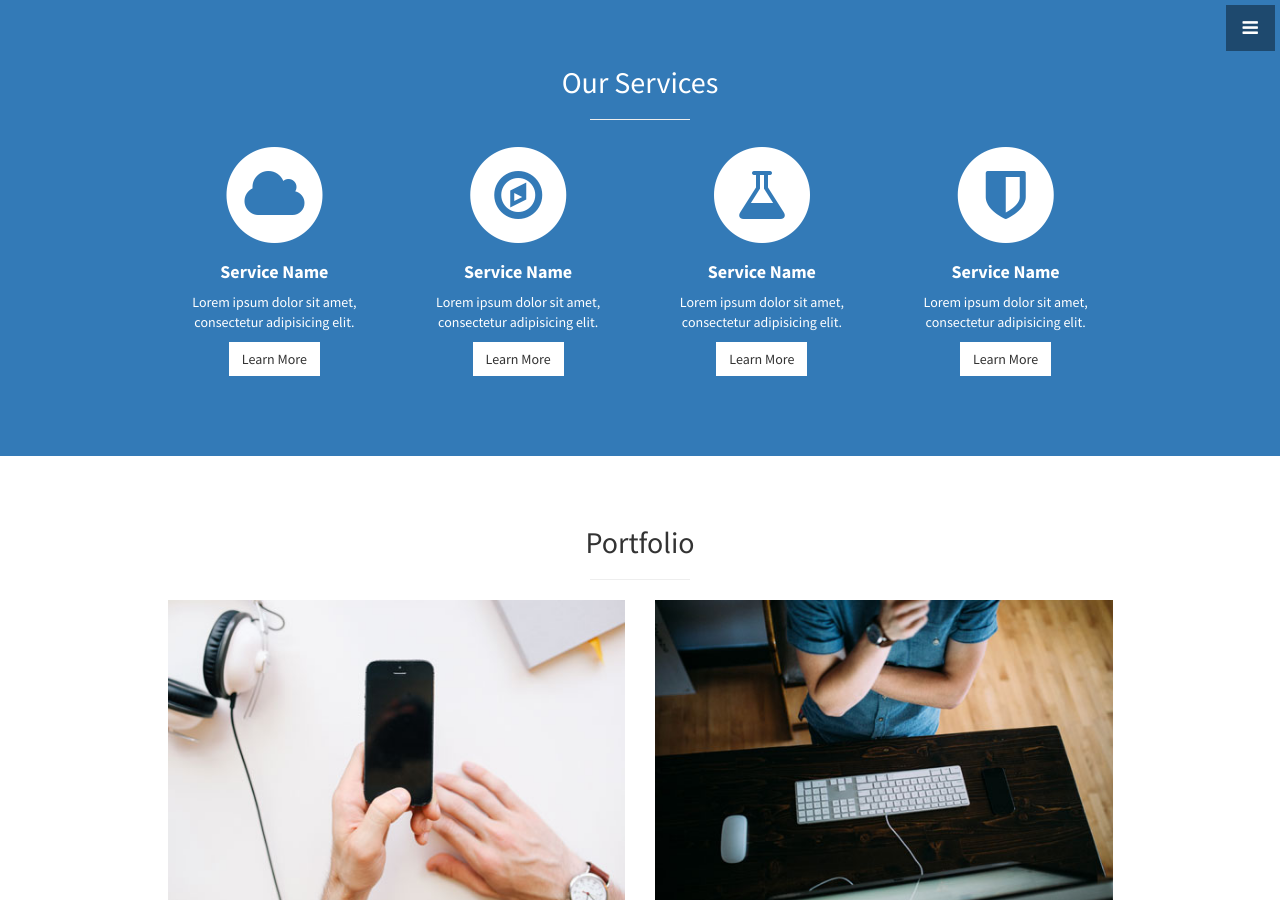
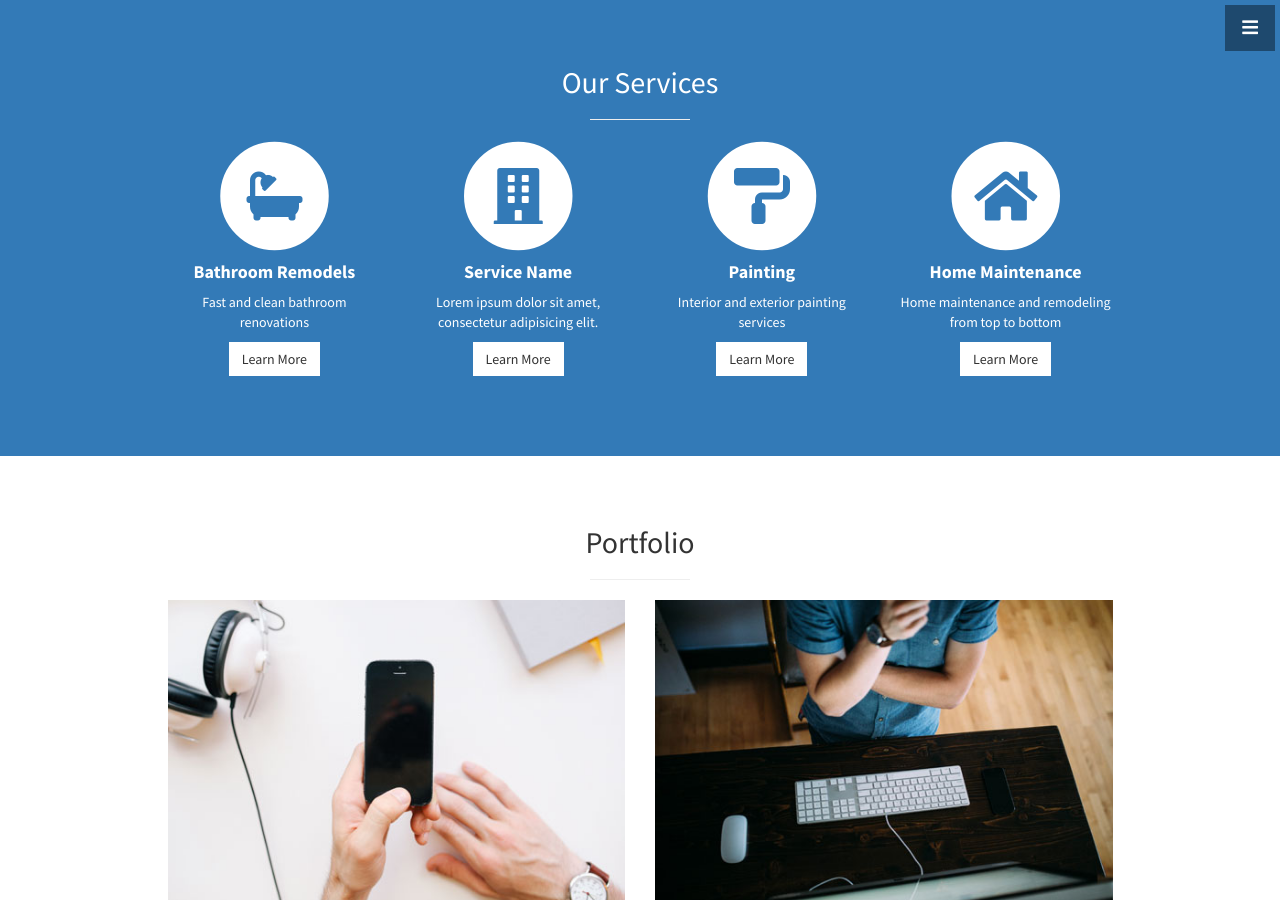
Before and after one commit to bfieldsconstruction/bfieldsconstruction.github.io, a Jekyll site: the page built from index.html, in a window 1280 px wide and 900 px high, scrolled down 924 px. Built offline with Jekyll 4.4.1, drawn with Linux system fonts in a browser that asks for light colours; nearby versions of some CDN libraries.

Commit message:
adding fontawesome 4.7 and changing service icons

```diff
--- a/_includes/head.html
+++ b/_includes/head.html
@@ -17,7 +17,7 @@
   <!-- Custom Fonts -->
   <link href="font-awesome/css/font-awesome.min.css" rel="stylesheet" type="text/css">
   <link href="https://fonts.googleapis.com/css?family=Source+Sans+Pro:300,400,700,300italic,400italic,700italic" rel="stylesheet" type="text/css">
-
+  <link rel="stylesheet" href="https://use.fontawesome.com/releases/v5.5.0/css/all.css" integrity="sha384-B4dIYHKNBt8Bc12p+WXckhzcICo0wtJAoU8YZTY5qE0Id1GSseTk6S+L3BlXeVIU" crossorigin="anonymous">
   <!-- HTML5 Shim and Respond.js IE8 support of HTML5 elements and media queries -->
   <!-- WARNING: Respond.js doesn't work if you view the page via file:// -->
   <!--[if lt IE 9]>
--- a/_includes/services.html
+++ b/_includes/services.html
@@ -10,7 +10,20 @@
             <div class="service-item">
               <span class="fa-stack fa-4x">
               <i class="fa fa-circle fa-stack-2x"></i>
-              <i class="fa fa-cloud fa-stack-1x text-primary"></i>
+              <i class="fas fa-bath fa-stack-1x text-primary"></i>
+            </span>
+              <h4>
+                <strong>Bathroom Remodels</strong>
+              </h4>
+              <p>Fast and clean bathroom renovations</p>
+              <a href="#" class="btn btn-light">Learn More</a>
+            </div>
+          </div>
+          <div class="col-md-3 col-sm-6">
+            <div class="service-item">
+              <span class="fa-stack fa-4x">
+              <i class="fa fa-circle fa-stack-2x"></i>
+              <i class="fa fa-building fa-stack-1x text-primary"></i>
             </span>
               <h4>
                 <strong>Service Name</strong>
@@ -23,12 +36,12 @@
             <div class="service-item">
               <span class="fa-stack fa-4x">
               <i class="fa fa-circle fa-stack-2x"></i>
-              <i class="fa fa-compass fa-stack-1x text-primary"></i>
+              <i class="fa fa-paint-roller fa-stack-1x text-primary"></i>
             </span>
               <h4>
-                <strong>Service Name</strong>
+                <strong>Painting</strong>
               </h4>
-              <p>Lorem ipsum dolor sit amet, consectetur adipisicing elit.</p>
+              <p>Interior and exterior painting services</p>
               <a href="#" class="btn btn-light">Learn More</a>
             </div>
           </div>
@@ -36,25 +49,12 @@
             <div class="service-item">
               <span class="fa-stack fa-4x">
               <i class="fa fa-circle fa-stack-2x"></i>
-              <i class="fa fa-flask fa-stack-1x text-primary"></i>
+              <i class="fa fa-home fa-stack-1x text-primary"></i>
             </span>
               <h4>
-                <strong>Service Name</strong>
+                <strong>Home Maintenance</strong>
               </h4>
-              <p>Lorem ipsum dolor sit amet, consectetur adipisicing elit.</p>
-              <a href="#" class="btn btn-light">Learn More</a>
-            </div>
-          </div>
-          <div class="col-md-3 col-sm-6">
-            <div class="service-item">
-              <span class="fa-stack fa-4x">
-              <i class="fa fa-circle fa-stack-2x"></i>
-              <i class="fa fa-shield fa-stack-1x text-primary"></i>
-            </span>
-              <h4>
-                <strong>Service Name</strong>
-              </h4>
-              <p>Lorem ipsum dolor sit amet, consectetur adipisicing elit.</p>
+              <p>Home maintenance and remodeling from top to bottom</p>
               <a href="#" class="btn btn-light">Learn More</a>
             </div>
           </div>
```
Also changed, not shown: font-awesome/css/font-awesome.css.
